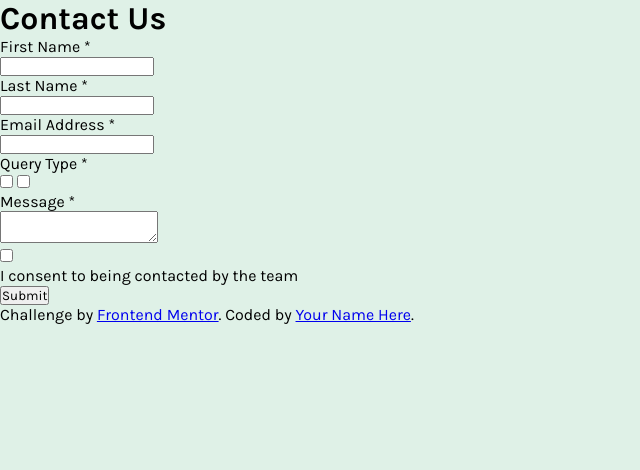
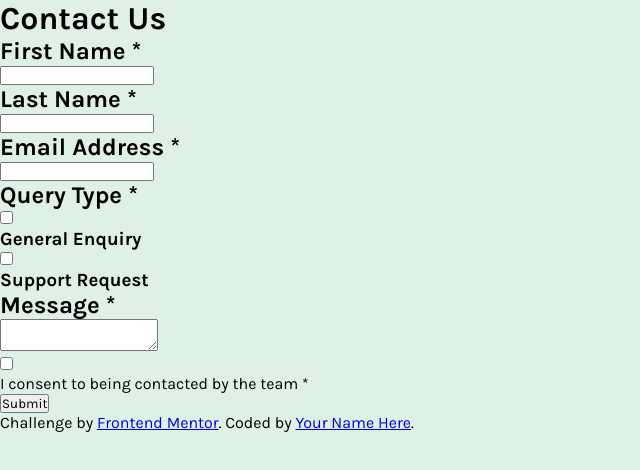
Before and after one commit to thelastmedici/JS_LEARNING, a plain HTML site: page contact-form/index.html in a window 1280 px wide. Shown: the whole page, without its empty margins (0-640 px from the left). Drawn offline with Linux system fonts and the light colour scheme; files whose address does not match are found by name.

Commit message:
rewrote markup

```diff
--- a/contact-form/index.html
+++ b/contact-form/index.html
@@ -2,13 +2,10 @@
 <html lang="en">
 <head>
   <meta charset="UTF-8">
-  <meta name="viewport" content="width=device-width, initial-scale=1.0"> <!-- displays site properly based on user's device -->
-
+  <meta name="viewport" content="width=device-width, initial-scale=1.0">
   <link rel="icon" type="image/png" sizes="32x32" href="./assets/images/favicon-32x32.png">
   <link rel="stylesheet" href="./style.css">
-
   <title>Frontend Mentor | Contact form</title>
-
 
 </head>
 <body>
@@ -17,38 +14,42 @@
     <div class="header"><h1>Contact Us</h1></div>
     <div class="name">
       <div class="F-name">
-        <p>First Name  *</p>
+        <h2>First Name  *</h2>
         <input type="text" required>
       </div>
       <!-- This field is required -->
       <div class="L-name">
-        <p>Last Name *</p>
+        <h2>Last Name *</h2>
         <input type="text" required>
       </div>
     </div>
     <!-- This field is required -->
-    <p>Email Address *</p>
+    <h2>Email Address *</h2>
     <input type="email" required>
     <!-- Please enter a valid email address -->
     <!-- This field is required -->
     <div class="query-section">
-      <p>Query Type *</p>
+      <h2>Query Type *</h2>
       <div class="query-check">
-       <input type="checkbox" name="General Enquiry">
-        <input type="checkbox" name="Support Request">
+       <div class="enquiry">
+        <input type="checkbox" name="General Enquiry">
+        <h3>General Enquiry</h3>
+      </div>
+        <input type="checkbox" name="" >
+        <h3>Support Request</h3>
       </div>
     </div>
 
     <!-- Please select a query type -->
     <div class="message">
-      <p>Message *</p>
+      <h2>Message *</h2>
       <textarea required></textarea>
       <!-- This field is required -->
     </div>
   <div class="consent">
     <input type="checkbox" required>
     <!-- This field is required -->
-    <p>I consent to being contacted by the team</p>
+    <p>I consent to being contacted by the team *</p>
        <!-- To submit this form, please consent to being contacted -->
   </div>
 
--- a/contact-form/index.js
+++ /dev/null
@@ -1,3 +0,0 @@
-document.addEventListener("DOMContentLoaded", function () {
-    alert("document loaded");
-});
```
